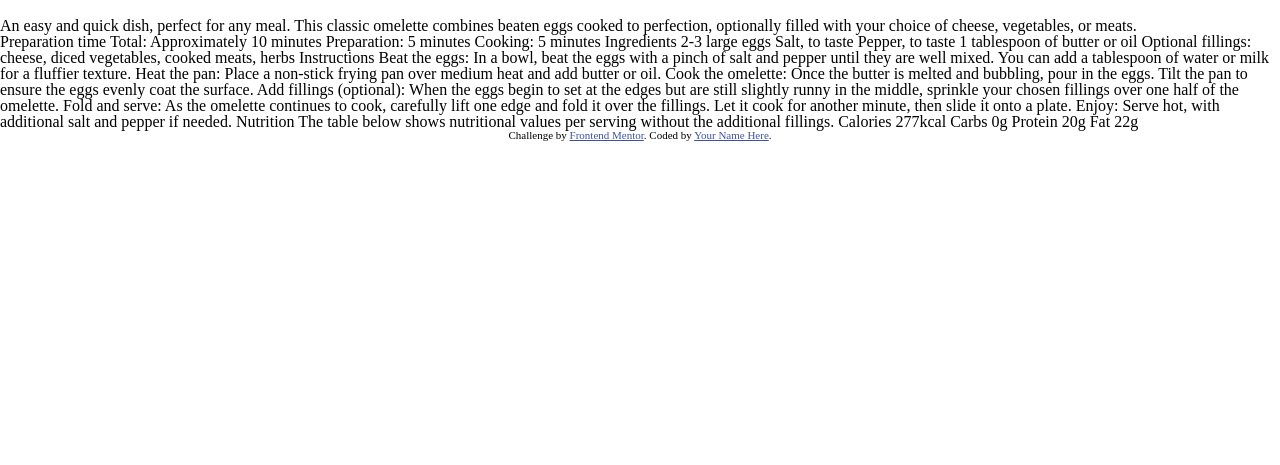
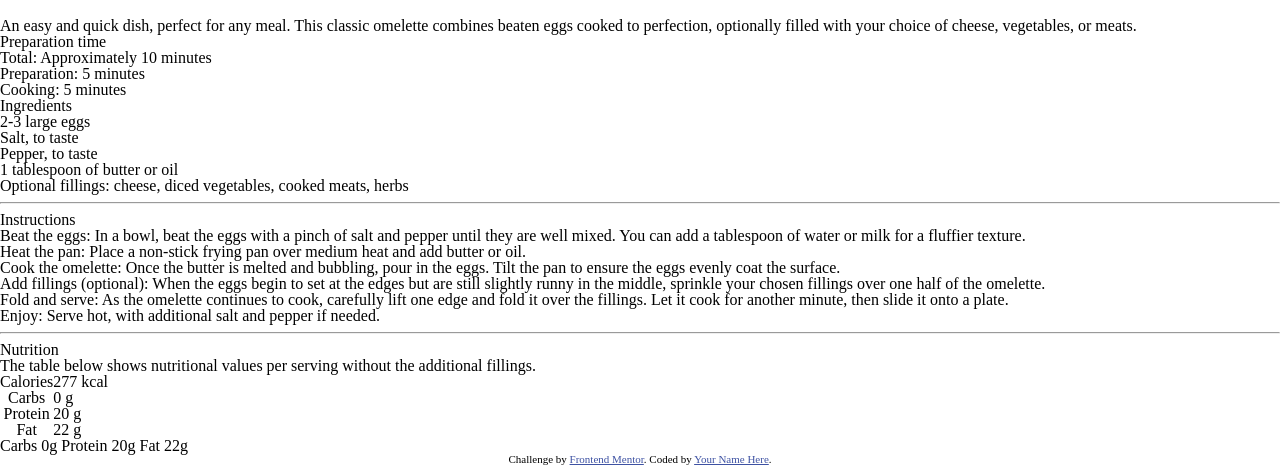
Before and after one commit to BabyYoda-bee-boop/recipe-landing-page, a website: page index.html in a window 1280 px wide. Shown: the part 660-1125 px from the top of the page. Before the commit the page ends 801 px from the top, so only its background shows below. Drawn offline with Linux system fonts and the light colour scheme.

Commit message:
Add text to HTML structure

```diff
--- a/index.html
+++ b/index.html
@@ -27,43 +27,62 @@
           An easy and quick dish, perfect for any meal. This classic omelette combines beaten eggs cooked to perfection, optionally filled with your choice of cheese, vegetables, or meats.
         </p>
         <div class="card__prep"> <!-- preparation time block -->
-          <h3 class="card__prep-title"></h3>
+          <h3 class="card__prep-title">Preparation time</h3>
           <ul class="card__prep-list">
-            <li class="card__prep-item"><span></span></li>
-            <li class="card__prep-item"><span></span></li>
-            <li class="card__prep-item"><span></span></li>
+            <li class="card__prep-item"><span>Total</span>: Approximately 10 minutes</li>
+            <li class="card__prep-item"><span>Preparation</span>: 5 minutes</li>
+            <li class="card__prep-item"><span>Cooking</span>: 5 minutes</li>
           </ul>
         </div> <!-- e: preparation time block -->
       </div>
       <div class="card__section"> <!-- ingredients section -->
-        <h2 class="card__section-title"></h2>
+        <h2 class="card__section-title">Ingredients</h2>
         <ol class="card__section-list">
-          <li class="card__section-list-item"></li>
-          <li class="card__section-list-item"></li>
-          <li class="card__section-list-item"></li>
-          <li class="card__section-list-item"></li>
-          <li class="card__section-list-item"></li>
+          <li class="card__section-list-item">2-3 large eggs</li>
+          <li class="card__section-list-item">Salt, to taste</li>
+          <li class="card__section-list-item">Pepper, to taste</li>
+          <li class="card__section-list-item">1 tablespoon of butter or oil</li>
+          <li class="card__section-list-item">Optional fillings: cheese, diced vegetables, cooked meats, herbs</li>
         </ol>
       </div> <!-- e: ingredients section -->
+      <hr>
       <div class="card__section"> <!-- instructions section -->
-        <h2 class="card__section-title"></h2>
+        <h2 class="card__section-title">Instructions</h2>
         <ol class="card__section-list">
-          <li class="card__section-list-item"><span></span></li>
-          <li class="card__section-list-item"><span></span></li>
-          <li class="card__section-list-item"><span></span></li>
-          <li class="card__section-list-item"><span></span></li>
-          <li class="card__section-list-item"><span></span></li>
+          <li class="card__section-list-item"><span>Beat the eggs</span>: In a bowl, beat the eggs with a pinch of salt and pepper until they are well mixed. You can add a tablespoon of water or milk for a fluffier texture.</li>
+          <li class="card__section-list-item"><span>Heat the pan</span>: Place a non-stick frying pan over medium heat and add butter or oil.</li>
+          <li class="card__section-list-item"><span>Cook the omelette</span>: Once the butter is melted and bubbling, pour in the eggs. Tilt the pan to ensure the eggs evenly coat the surface.</li>
+          <li class="card__section-list-item"><span>Add fillings (optional)</span>: When the eggs begin to set at the edges but are still slightly runny in the middle, sprinkle your chosen fillings over one half of the omelette.</li>
+          <li class="card__section-list-item"><span>Fold and serve</span>: As the omelette continues to cook, carefully lift one edge and fold it over the fillings. Let it cook for another minute, then slide it onto a plate.</li>
+          <li class="card__section-list-item"><span>Enjoy</span>: Serve hot, with additional salt and pepper if needed.</li>
         </ol>
       </div> <!-- e: instructions section -->
+      <hr>
       <div class="card__section"> <!-- nutrition section -->
-        <h2 class="card__section-title"></h2>
-        <ol class="card__section-list">
-          <li class="card__section-list-item"><span></span></li>
-          <li class="card__section-list-item"><span></span></li>
-          <li class="card__section-list-item"><span></span></li>
-          <li class="card__section-list-item"><span></span></li>
-          <li class="card__section-list-item"><span></span></li>
-        </ol>
+        <h2 class="card__section-title">Nutrition</h2>
+        <p class="card__section-subtitle">
+          The table below shows nutritional values per serving without the additional fillings.
+        </p>
+        <table class="card__nutrition-table">
+          <tbody>
+            <tr>
+              <th scope="row">Calories</th>
+              <td>277 kcal</td>
+            </tr>
+            <tr>
+              <th scope="row">Carbs</th>
+              <td>0 g</td>
+            </tr>
+            <tr>
+              <th scope="row">Protein</th>
+              <td>20 g</td>
+            </tr>
+            <tr>
+              <th scope="row">Fat</th>
+              <td>22 g</td>
+            </tr>
+          </tbody>
+        </table>
       </div> <!-- e: nutrition section -->
     </article>
   </main>
@@ -72,44 +91,7 @@
 
 
 
-  Preparation time
 
-  Total: Approximately 10 minutes
-  Preparation: 5 minutes
-  Cooking: 5 minutes
-
-  Ingredients
-
-  2-3 large eggs
-  Salt, to taste
-  Pepper, to taste
-  1 tablespoon of butter or oil
-  Optional fillings: cheese, diced vegetables, cooked meats, herbs
-
-  Instructions
-
-  Beat the eggs: In a bowl, beat the eggs with a pinch of salt and pepper until they are well mixed.
-  You can add a tablespoon of water or milk for a fluffier texture.
-
-  Heat the pan: Place a non-stick frying pan over medium heat and add butter or oil.
-
-  Cook the omelette: Once the butter is melted and bubbling, pour in the eggs. Tilt the pan to ensure
-  the eggs evenly coat the surface.
-
-  Add fillings (optional): When the eggs begin to set at the edges but are still slightly runny in the
-  middle, sprinkle your chosen fillings over one half of the omelette.
-
-  Fold and serve: As the omelette continues to cook, carefully lift one edge and fold it over the
-  fillings. Let it cook for another minute, then slide it onto a plate.
-
-  Enjoy: Serve hot, with additional salt and pepper if needed.
-
-  Nutrition
-
-  The table below shows nutritional values per serving without the additional fillings.
-
-  Calories
-  277kcal
 
   Carbs
   0g
```
